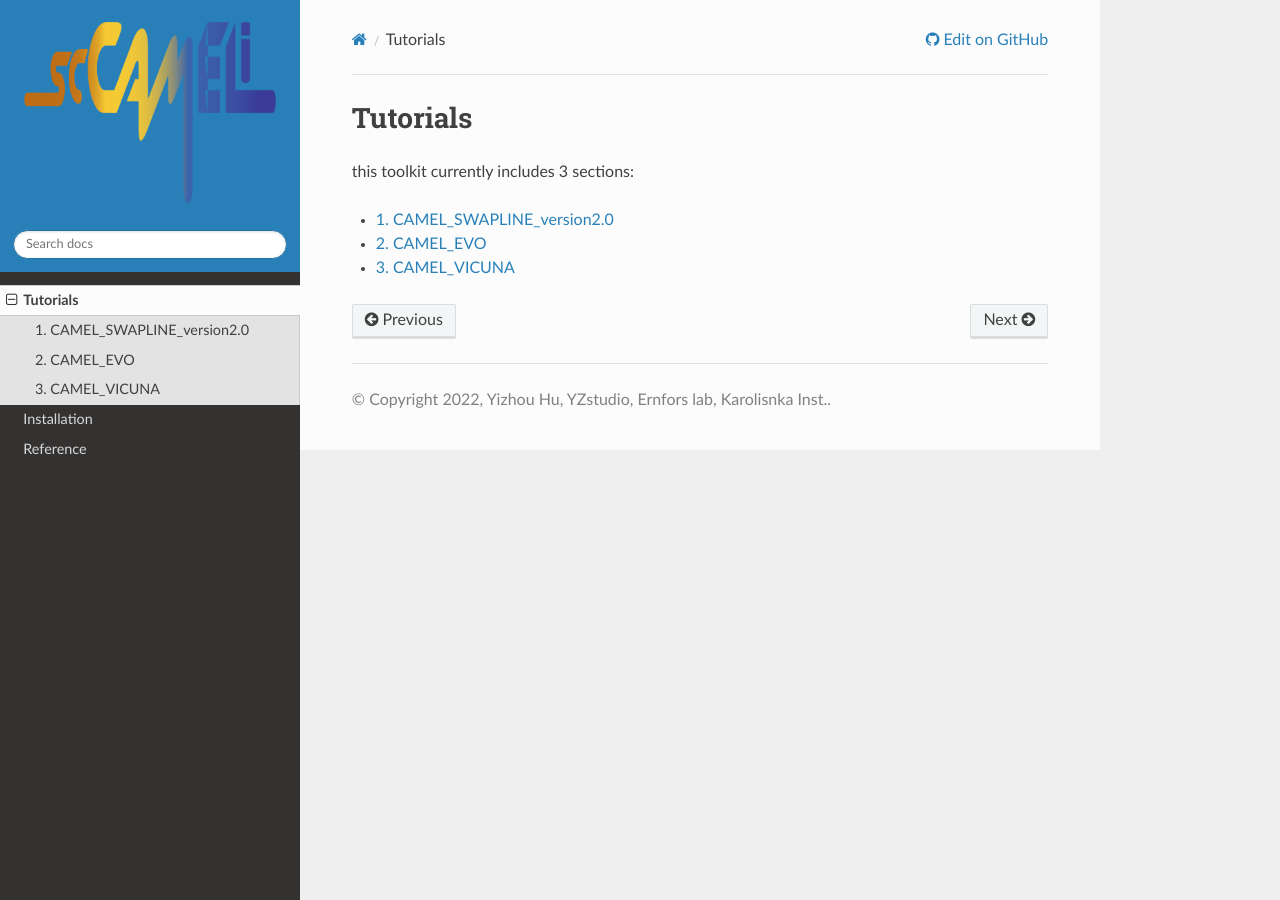
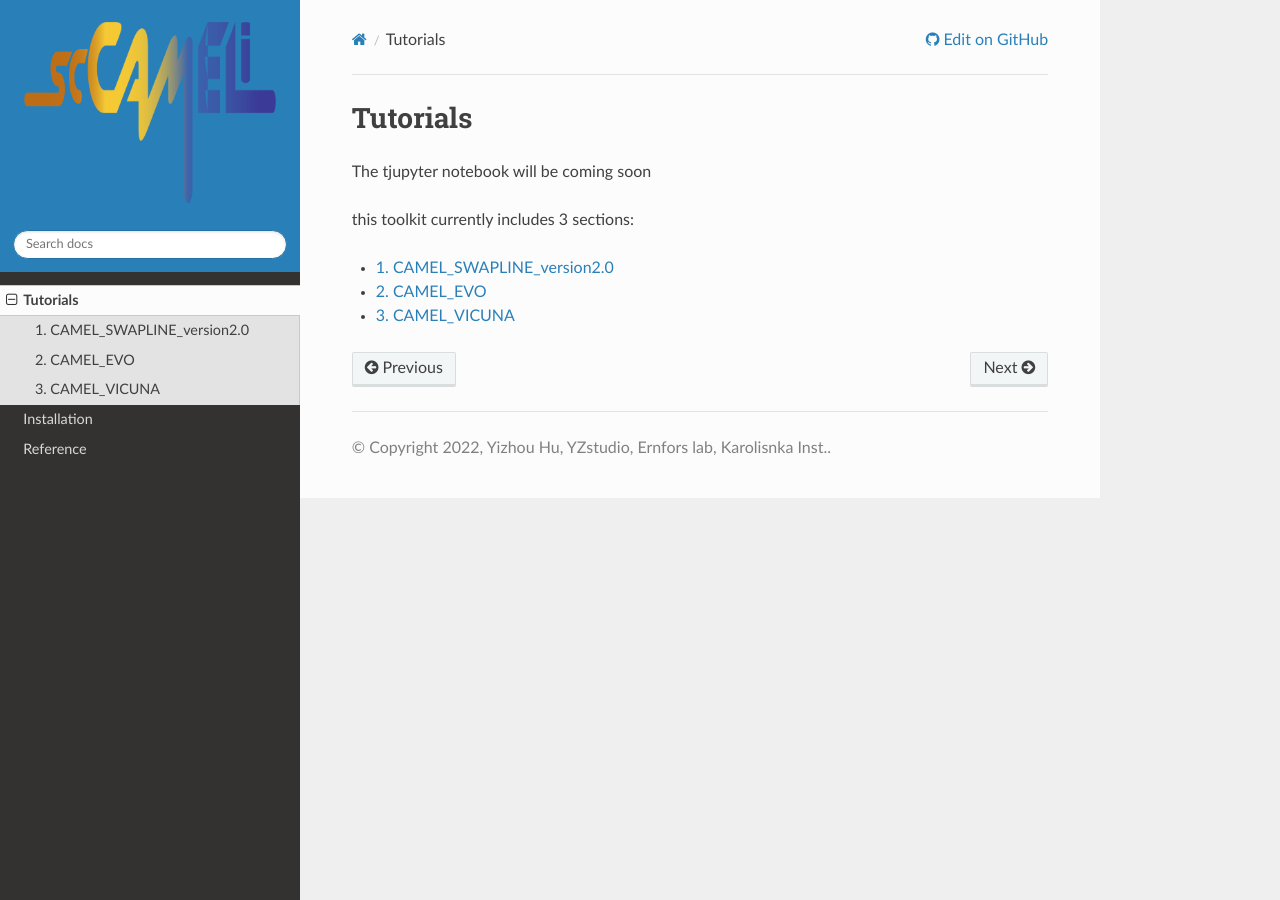
Before and after one commit to StudioYZ/scCAMEL, a Sphinx documentation site: the page built from source/Tutorials/index.rst, in a window 1280 px wide. Built offline with Sphinx 7.4.7 and the Read the Docs theme 2.0.0, drawn with Linux system fonts in a browser that asks for light colours; pages that are not in the unit, such as notebooks, are missing from menus.

Commit message:
Update index.rst

```diff
--- a/source/Tutorials/index.rst
+++ b/source/Tutorials/index.rst
@@ -1,5 +1,7 @@
 Tutorials
 ===========
+
+The tjupyter notebook will be coming soon
 
 this toolkit currently includes 3 sections:
 
```
